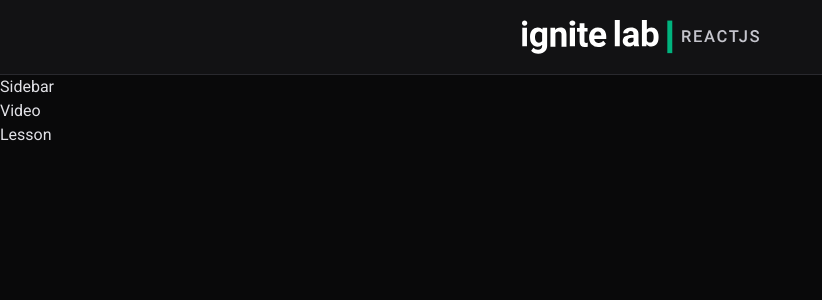
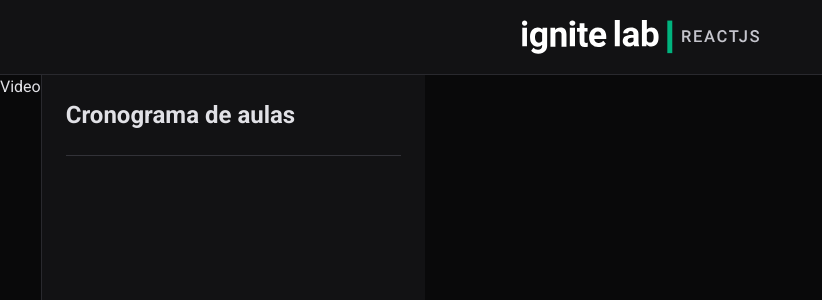
Before and after one commit to viniciusbossle/ignite-lab-02, a React (Vite) app in the folder event-platform/: page / in a window 1280 px wide. Shown: the top 300 px of the page, without its empty margins (0-822 px from the left). Built offline with nearby package versions, Linux system fonts and the light colour scheme.

Commit message:
implementação do titulo no componente sidebar

```diff
--- a/event-platform/src/components/Sidebar.tsx
+++ b/event-platform/src/components/Sidebar.tsx
@@ -1,5 +1,11 @@
+import { Lesson } from "./Lesson";
+
 export function Sidebar() {
   return  (
-    <h1>Sidebar</h1>
+    <aside className="w-[384px] bg-gray-700 p-6 border-l border-gray-600">
+      <span className="font-bold text-2xl pb-6 mb-6 border-b border-gray-500 block">
+        Cronograma de aulas
+      </span>
+    </aside>
   )
 }
--- a/event-platform/src/pages/Event.tsx
+++ b/event-platform/src/pages/Event.tsx
@@ -5,11 +5,12 @@
 
 export function Event() {
   return  (
-    <div>
+    <div className="flex flex-col min-h-screen">
       <Header />
-      <Sidebar />
-      <Video />
-      <Lesson />
+      <main className="flex flex-1">
+        <Video />
+        <Sidebar />
+      </main>
     </div>
   )
 }
--- a/event-platform/src/styles/global.css
+++ b/event-platform/src/styles/global.css
@@ -4,4 +4,5 @@
 
 body {
   @apply bg-gray-900 text-gray-100;
+  -webkit-font-smoothing: antialiased;
 }
```
